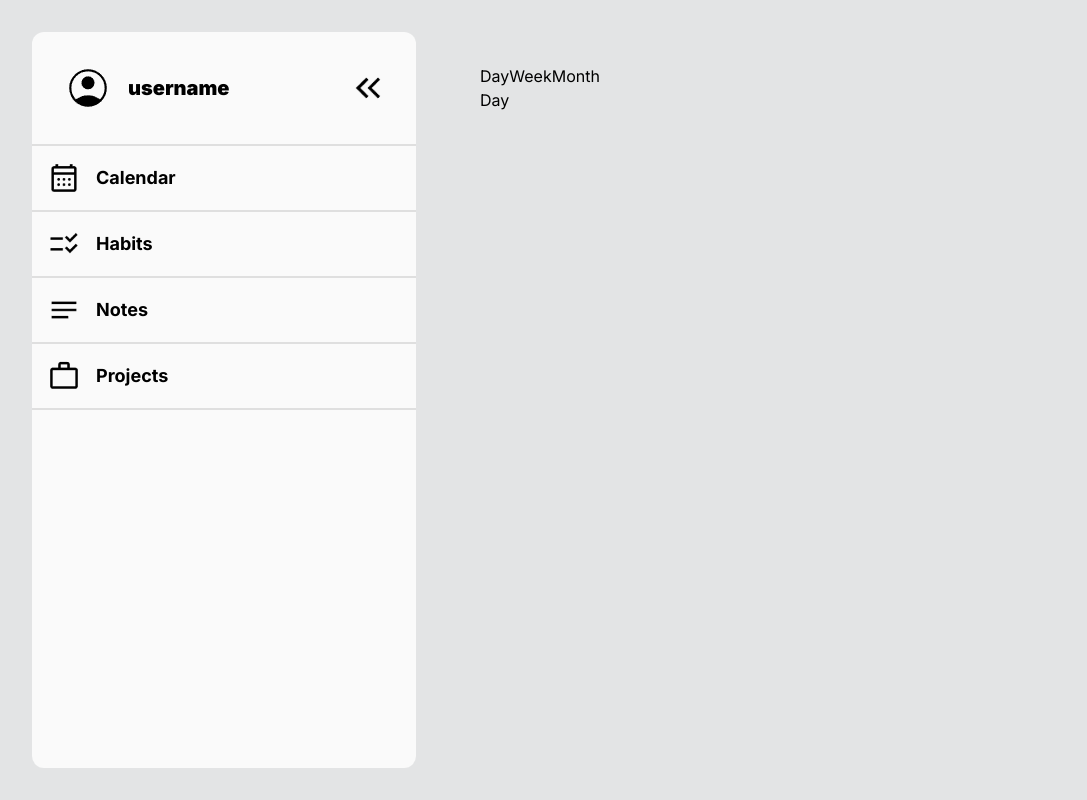
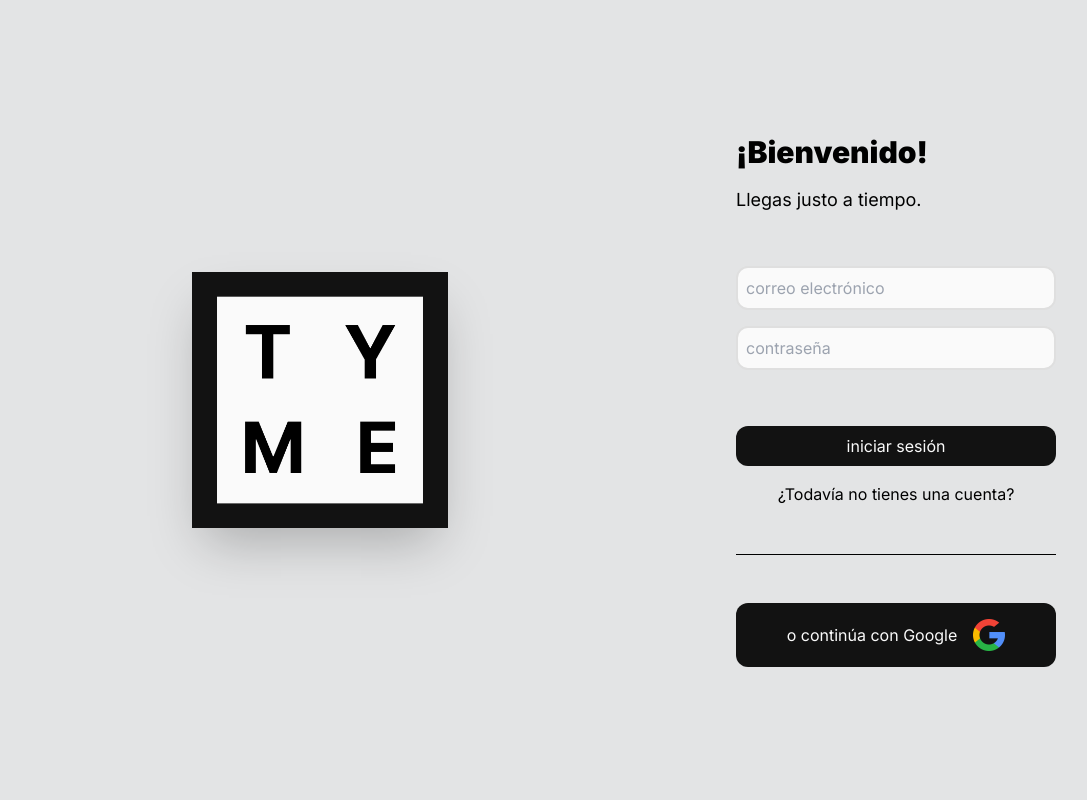
Before and after one commit to Legatus12/Tyme, a React (Vite) app: page /dashboard in a window 1280 px wide. Shown: the whole page, without its empty margins (0-1087 px from the left). Built offline with nearby package versions, Linux system fonts and the light colour scheme.

Commit message:
login working

```diff
--- a/src/App.jsx
+++ b/src/App.jsx
@@ -5,16 +5,29 @@ import Signup from './components/Signup'
 import Dashboard from './components/Dashboard'
 import Logout from './components/Logout'
 import Settings from './components/Settings'
+import { useState } from 'react'
 
 
 const App = () => {
 
+  const [user, setUser] = useState(null);
+
+  console.log(user)
+  if(user === null){
     return (
       <BrowserRouter>
         <Routes>
-        <Route path='/*' element = { <Dashboard /> } />
-        <Route path='login' element = { <Login /> } />
+          <Route path='/*' element = { <Login setUser={setUser}/> } />
           <Route path='signup' element = { <Signup /> } />
+        </Routes>
+      </BrowserRouter>
+    )
+  }
+  else{
+    return (
+      <BrowserRouter>
+        <Routes>
+          <Route path='/*' element = { <Dashboard user={user}/> } />
           <Route path='dashboard/*' element = { <Dashboard/> } />
           <Route path='settings' element = { <Settings/> } />
           <Route path='logout' element = { <Logout/> } />
@@ -23,4 +36,6 @@ const App = () => {
     )
   }
 
+}
+
 export default App
--- a/src/components/Dashboard.jsx
+++ b/src/components/Dashboard.jsx
@@ -5,36 +5,36 @@ import Habits from './Dashboard/Habits'
 import Notes from './Dashboard/Notes'
 import Projects from './Dashboard/Projects'
 
-function Dashboard() {
+function Dashboard({user}) {
 
     return (
         <div className='dashboard'>
 
             <div className='dashboard-menu'>
 
-                <p>
+                <div>
                     <Link to='' className='dashboard-user'>
                         <img src="src/img/user.png" className='w-12' />
-                        <p>username</p>
+                        <p>{user.user.displayName}</p>
                     </Link>
                     <button className='hide-dashboard-menu'><img src="src/img/hide.png" /></button>
-                </p>
-                <p>
+                </div>
+                <div>
                     <img src="src/img/calendar.png" className='w-8' />
                     <Link to='calendar'>Calendar</Link>
-                </p>
-                <p>
+                </div>
+                <div>
                     <img src="src/img/habits.png" className='w-8' />
                     <Link to='habits'>Habits</Link>
-                </p>
-                <p>
+                </div>
+                <div>
                     <img src="src/img/notes.png" className='w-8' />
                     <Link to='notes'>Notes</Link>
-                </p>
-                <p>
+                </div>
+                <div>
                     <img src="src/img/projects.png" className='w-8' />
                     <Link to='projects'>Projects</Link>
-                </p>
+                </div>
             </div>
 
             <div className='dashboard-view'>
--- a/src/components/Dashboard/Notes.jsx
+++ b/src/components/Dashboard/Notes.jsx
@@ -10,14 +10,11 @@ function Notes () {
 
   const  handleSubmit = (evt) => {
     evt.preventDefault();
-
     setNotes(values)
+    console.log(notes)
+    setValues({title: "", text: ""})
 
   }
-
-  useEffect(() => {
-    setNotes(values)
-  });
 
   const handleChange = (evt) => {
 
--- a/src/components/Login.jsx
+++ b/src/components/Login.jsx
@@ -1,9 +1,9 @@
 import { useState } from 'react'
 import { auth } from '../../firebase'
-import { signInWithEmailAndPassword, GoogleAuthProvider, signInWithRedirect } from 'firebase/auth'
+import { signInWithEmailAndPassword, GoogleAuthProvider, signInWithRedirect, signInWithPopup } from 'firebase/auth'
 import { Link } from "react-router-dom"
 
-const Login = () => {
+const Login = ({setUser}) => {
 
     const [email, setEmail] = useState('')
     const [password, setPassword] = useState('')
@@ -12,16 +12,24 @@ const Login = () => {
     const signIn = (e) => {
       e.preventDefault()
       signInWithEmailAndPassword(auth, email, password)
-      .then(credentials => console.log(credentials))
+      .then(credentials => handleUser(credentials))
       .catch(error => console.log(error))
     }
 
     const signInWithGoogle = (e) => {
       e.preventDefault()
-      signInWithRedirect(auth, new GoogleAuthProvider())
-      .then(credentials => console.log(credentials))
+      signInWithPopup(auth, new GoogleAuthProvider())
+      .then(credentials => handleUser(credentials))
       .catch(error => console.log(error))
     }
+
+    const handleUser = (user) => {
+      if (user) {
+        setUser(user);
+      } else {
+        setUser(null);
+      }
+    };
 
     return (
       <div className='auth'>
```
Lines whose indentation alone changed are shown as unchanged.
